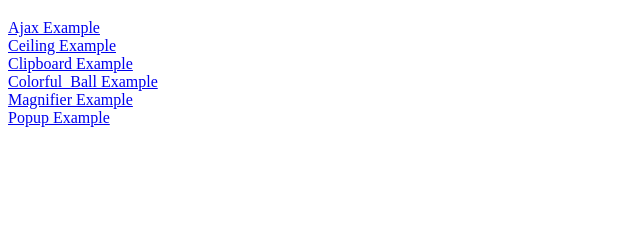
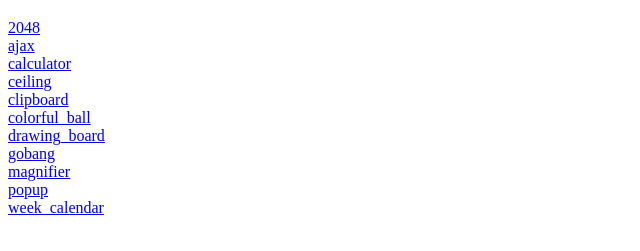
Before and after one commit to pdx1204/examples, a plain HTML site: page index.html in a window 1280 px wide. Shown: the part 61-312 px from the top of the page, without its empty margins (0-640 px from the left). Drawn offline with Linux system fonts and the light colour scheme.

Commit message:
chore: 修改 examples 列表

```diff
--- a/index.html
+++ b/index.html
@@ -9,22 +9,37 @@
   <body>
     <h1>Examples</h1>
     <div>
-      <a href="./ajax-example/index.html">Ajax Example</a>
+      <a href="./2048/index.html">2048</a>
     </div>
     <div>
-      <a href="./ceiling-example/index.html">Ceiling Example</a>
+      <a href="./ajax/index.html">ajax</a>
     </div>
     <div>
-      <a href="./clipboard-example/index.html">Clipboard Example</a>
+      <a href="./calculator/index.html">calculator</a>
     </div>
     <div>
-      <a href="./colorful_ball-example/index.html">Colorful_Ball Example</a>
+      <a href="./ceiling/index.html">ceiling</a>
     </div>
     <div>
-      <a href="./magnifier-example/index.html">Magnifier Example</a>
+      <a href="./clipboard/index.html">clipboard</a>
     </div>
     <div>
-      <a href="./popup-example/index.html">Popup Example</a>
+      <a href="./colorful_ball/index.html">colorful_ball</a>
+    </div>
+    <div>
+      <a href="./drawing_board/index.html">drawing_board</a>
+    </div>
+    <div>
+      <a href="./gobang/index.html">gobang</a>
+    </div>
+    <div>
+      <a href="./magnifier/index.html">magnifier</a>
+    </div>
+    <div>
+      <a href="./popup/index.html">popup</a>
+    </div>
+    <div>
+      <a href="./week_calendar/index.html">week_calendar</a>
     </div>
   </body>
 </html>
```
